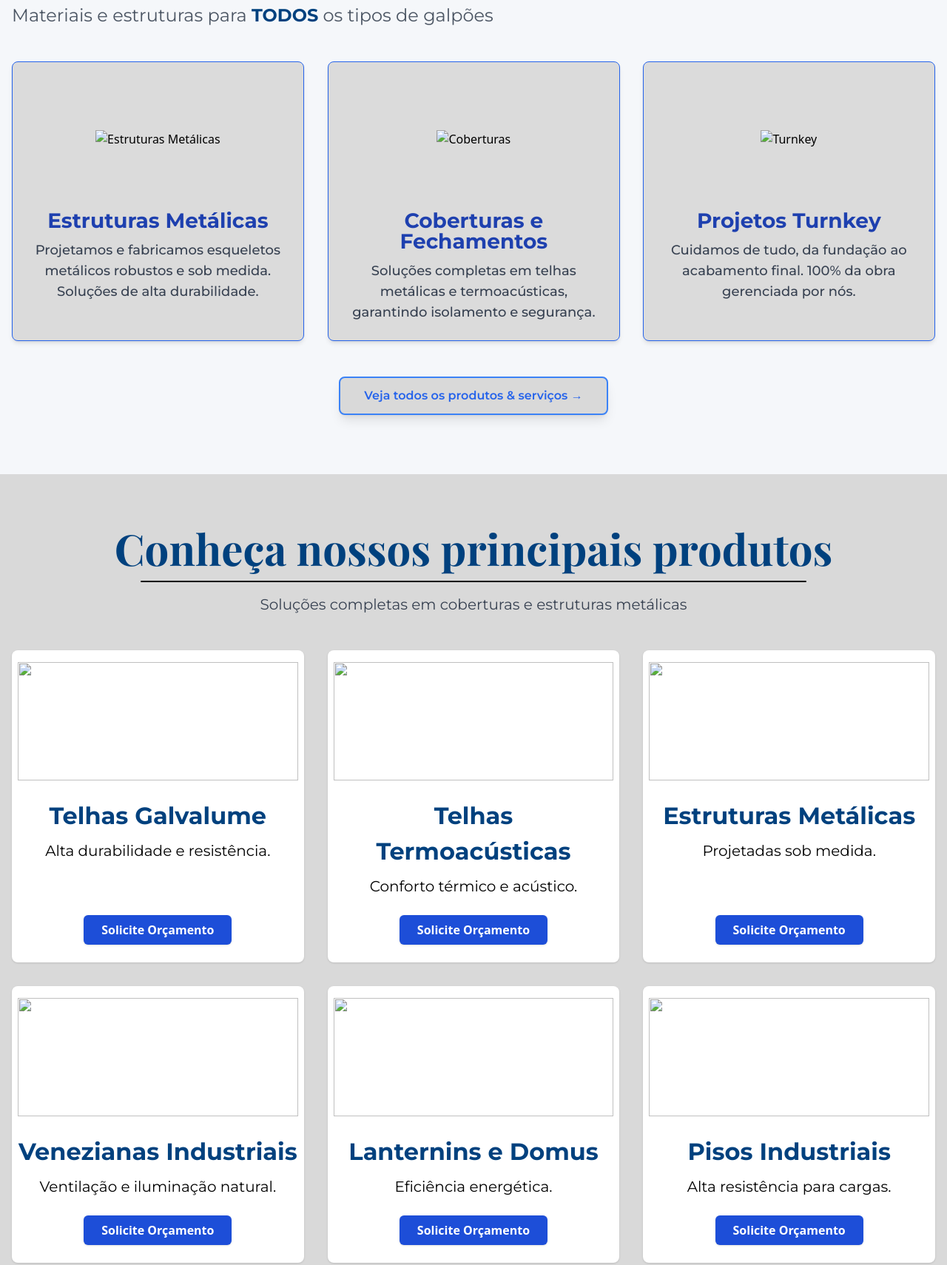
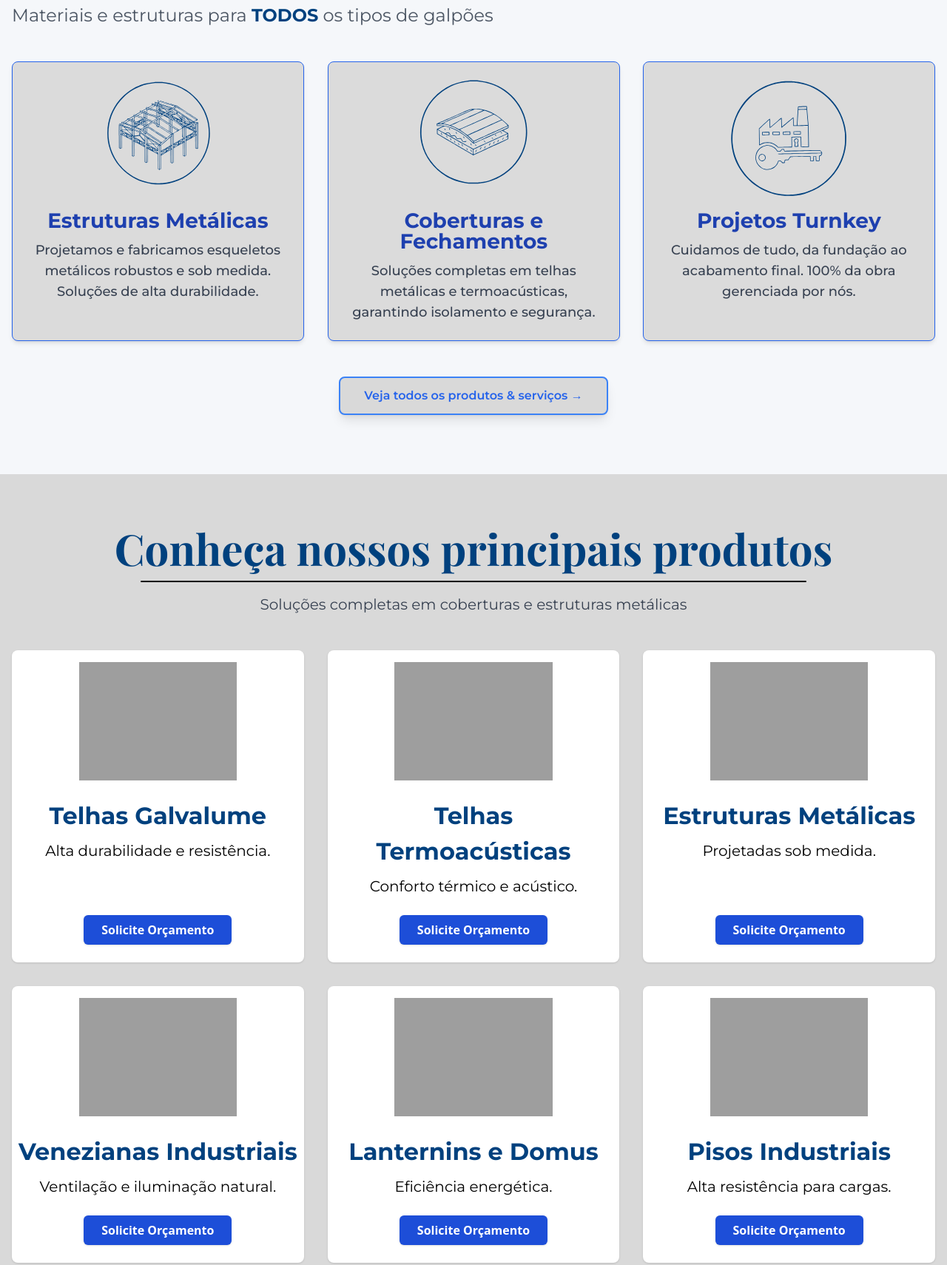
Before and after one commit to Luc4sF01/FabricaDeGalpoes, a website: page index.html in a window 1280 px wide. Shown: the part 937-2647 px from the top of the page at 74% size. Drawn offline with nearby package versions, Linux system fonts and the light colour scheme; the site is published under a folder, as on GitHub Pages, so addresses that start at the root find nothing.

Commit message:
fix: corrige caminhos de imagem para GitHub Pages

```diff
--- a/index.html
+++ b/index.html
@@ -51,7 +51,7 @@
     <div class="relative w-full h-screen min-h-[600px] flex flex-col bg-[#003B73]">
 
       <div class="absolute inset-0 z-0">
-        <img src="/img/bg-header.svg" class="w-full h-full object-cover" alt="Fundo Galpão">
+        <img src="./img/bg-header.svg" class="w-full h-full object-cover" alt="Fundo Galpão">
         <div class="absolute inset-0 bg-gradient-to-r from-black/80 via-black/50 to-transparent"></div>
       </div>
 
@@ -59,7 +59,7 @@
         <div class="max-w-7xl mx-auto flex justify-between items-center">
 
           <a href="index.html" class="flex-shrink-0">
-            <img class="w-40 md:w-[220px]" src="/img/Logo galpao.svg" alt="Fábrica de Galpão" />
+            <img class="w-40 md:w-[220px]" src="./img/Logo galpao.svg" alt="Fábrica de Galpão" />
           </a>
 
           <nav class="hidden md:block">
@@ -125,7 +125,7 @@
 
           <div class="tilt bg-[#DBDBDB] p-6 rounded-lg shadow-md border border-blue-600 flex flex-col items-center text-center group hover:bg-white transition-colors duration-300">
             <div class="h-40 w-full mb-4 flex items-center justify-center">
-               <img src="/img/card-1.svg" alt="Estruturas Metálicas" class="max-h-full max-w-full object-contain" />
+               <img src="./img/card-1.svg" alt="Estruturas Metálicas" class="max-h-full max-w-full object-contain" />
             </div>
             <h3 class="text-xl md:text-[28px] font-bold font-monts text-blue-800 mb-3 group-hover:text-[#EF6220] transition-colors">
               Estruturas Metálicas
@@ -137,7 +137,7 @@
 
           <div class="tilt bg-[#DBDBDB] p-6 rounded-lg shadow-md border border-blue-600 flex flex-col items-center text-center group hover:bg-white transition-colors duration-300">
             <div class="h-40 w-full mb-4 flex items-center justify-center">
-                <img src="/img/card-2.svg" alt="Coberturas" class="max-h-full max-w-full object-contain" />
+                <img src="./img/card-2.svg" alt="Coberturas" class="max-h-full max-w-full object-contain" />
             </div>
             <h3 class="text-xl md:text-[28px] font-monts font-bold text-blue-800 mb-3 group-hover:text-[#EF6220] transition-colors">
               Coberturas e Fechamentos
@@ -149,7 +149,7 @@
 
           <div class="tilt bg-[#DBDBDB] p-6 rounded-lg shadow-md border border-blue-600 flex flex-col items-center text-center group hover:bg-white transition-colors duration-300">
             <div class="h-40 w-full mb-4 flex items-center justify-center">
-                <img src="/img/card-3.svg" alt="Turnkey" class="max-h-full max-w-full object-contain" />
+                <img src="./img/card-3.svg" alt="Turnkey" class="max-h-full max-w-full object-contain" />
             </div>
             <h3 class="text-xl md:text-[28px] font-bold font-monts text-blue-800 mb-3 group-hover:text-[#EF6220] transition-colors">
               Projetos Turnkey
@@ -186,7 +186,7 @@
 
         <div class="grid grid-cols-1 md:grid-cols-3 gap-8">
           <div class="bg-white px-2 py-4 flex flex-col items-center text-center rounded-lg shadow h-full justify-between">
-            <img src="/img/Telhas Galvalume.svg" alt="" class="h-40 w-full object-contain mb-4" />
+            <img src="./img/Telhas Galvalume.svg" alt="" class="h-40 w-full object-contain mb-4" />
             <div class="flex flex-col items-center flex-grow">
                 <h3 class="text-[32px] text-[#00417E] font-monts font-bold mt-2">Telhas Galvalume</h3>
                 <p class="text-[20px] font-monts mt-2">Alta durabilidade e resistência.</p>
@@ -195,7 +195,7 @@
           </div>
 
           <div class="bg-white px-2 py-4 flex flex-col items-center text-center rounded-lg shadow h-full justify-between">
-            <img src="/img/Telhas Termoacústicas.svg" alt="" class="h-40 w-full object-contain mb-4" />
+            <img src="./img/Telhas Termoacústicas.svg" alt="" class="h-40 w-full object-contain mb-4" />
             <div class="flex flex-col items-center flex-grow">
                 <h3 class="text-[32px] text-[#00417E] font-monts font-bold mt-2">Telhas Termoacústicas</h3>
                 <p class="text-[20px] font-monts mt-2">Conforto térmico e acústico.</p>
@@ -204,7 +204,7 @@
           </div>
 
           <div class="bg-white px-2 py-4 flex flex-col items-center text-center rounded-lg shadow h-full justify-between">
-            <img src="/img/Estruturas metálicas.svg" alt="" class="h-40 w-full object-contain mb-4" />
+            <img src="./img/Estruturas metálicas.svg" alt="" class="h-40 w-full object-contain mb-4" />
             <div class="flex flex-col items-center flex-grow">
                 <h3 class="text-[32px] text-[#00417E] font-monts font-bold mt-2">Estruturas Metálicas</h3>
                 <p class="text-[20px] font-monts mt-2">Projetadas sob medida.</p>
@@ -213,7 +213,7 @@
           </div>
 
           <div class="bg-white px-2 py-4 flex flex-col items-center text-center rounded-lg shadow h-full justify-between">
-            <img src="/img/Venezianas Industriais.svg" alt="" class="h-40 w-full object-contain mb-4" />
+            <img src="./img/Venezianas Industriais.svg" alt="" class="h-40 w-full object-contain mb-4" />
             <div class="flex flex-col items-center flex-grow">
                 <h3 class="text-[32px] text-[#00417E] font-monts font-bold mt-2">Venezianas Industriais</h3>
                 <p class="text-[20px] font-monts mt-2">Ventilação e iluminação natural.</p>
@@ -222,7 +222,7 @@
           </div>
 
           <div class="bg-white px-2 py-4 flex flex-col items-center text-center rounded-lg shadow h-full justify-between">
-            <img src="/img/Lanternins e Domus.svg" alt="" class="h-40 w-full object-contain mb-4" />
+            <img src="./img/Lanternins e Domus.svg" alt="" class="h-40 w-full object-contain mb-4" />
             <div class="flex flex-col items-center flex-grow">
                 <h3 class="text-[32px] text-[#00417E] font-monts font-bold mt-2">Lanternins e Domus</h3>
                 <p class="text-[20px] font-monts mt-2">Eficiência energética.</p>
@@ -231,7 +231,7 @@
           </div>
 
           <div class="bg-white px-2 py-4 flex flex-col items-center text-center rounded-lg shadow h-full justify-between">
-            <img src="/img/Pisos Industriais.svg" alt="" class="h-40 w-full object-contain mb-4" />
+            <img src="./img/Pisos Industriais.svg" alt="" class="h-40 w-full object-contain mb-4" />
             <div class="flex flex-col items-center flex-grow">
                 <h3 class="text-[32px] text-[#00417E] font-monts font-bold mt-2">Pisos Industriais</h3>
                 <p class="text-[20px] font-monts mt-2">Alta resistência para cargas.</p>
@@ -362,7 +362,7 @@
           <div class="grid grid-cols-1 md:grid-cols-2 lg:grid-cols-4 gap-8">
 
             <div class="space-y-6">
-              <img src="/img/logo-branca.svg" alt="Fábrica de Galpão" class="h-16 w-auto" />
+              <img src="./img/logo-branca.svg" alt="Fábrica de Galpão" class="h-16 w-auto" />
               <p class="text-sm leading-relaxed text-gray-200">
                 Soluções completas em estruturas e coberturas metálicas para o seu projeto
               </p>
@@ -398,9 +398,9 @@
             <div class="lg:border-l lg:border-white/30 lg:pl-10 flex flex-col justify-start">
               <h3 class="text-xl font-bold mb-6">Contate - nos</h3>
               <div class="flex gap-4">
-                <a href="#" class="hover:scale-110 transition-transform duration-300"><img src="/img/wpp-icon.svg" alt="WhatsApp" class="w-10 h-10" /></a>
-                <a href="#" class="hover:scale-110 transition-transform duration-300"><img src="/img/email.svg" alt="Email" class="w-10 h-10" /></a>
-                <a href="#" class="hover:scale-110 transition-transform duration-300"><img src="/img/telefone.svg" alt="Telefone" class="w-10 h-10" /></a>
+                <a href="#" class="hover:scale-110 transition-transform duration-300"><img src="./img/wpp-icon.svg" alt="WhatsApp" class="w-10 h-10" /></a>
+                <a href="#" class="hover:scale-110 transition-transform duration-300"><img src="./img/email.svg" alt="Email" class="w-10 h-10" /></a>
+                <a href="#" class="hover:scale-110 transition-transform duration-300"><img src="./img/telefone.svg" alt="Telefone" class="w-10 h-10" /></a>
               </div>
             </div>
 
```
